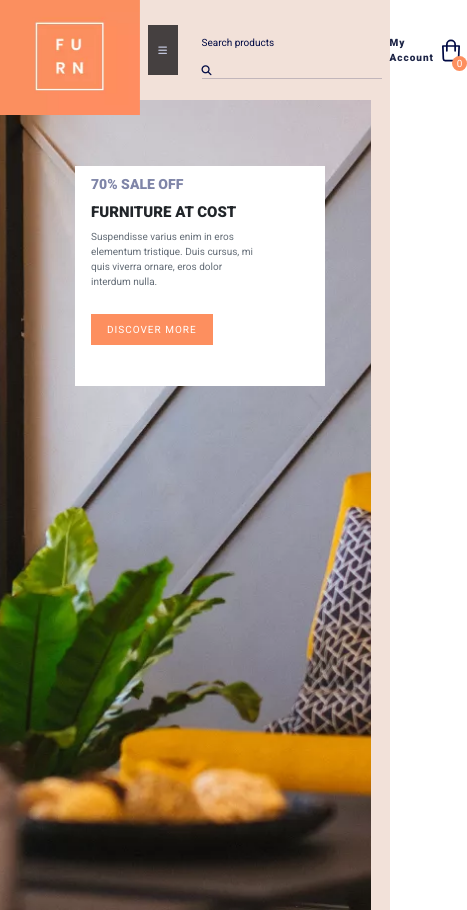
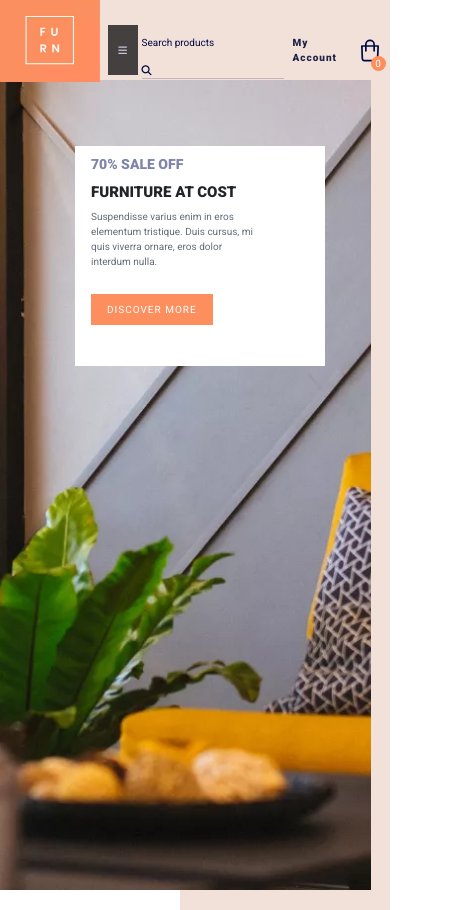
Before and after one commit to benbilltel/projectFe_lastSem, a plain HTML site: page index.html in a window 390 px wide. Shown: the top 910 px of the page, 467 px wide, since content can reach past the window. Drawn offline with nearby package versions, Linux system fonts and the light colour scheme.

Commit message:
responsive screen phone

```diff
--- a/src/css/style.css
+++ b/src/css/style.css
@@ -810,13 +810,22 @@ header .header_main {
   }
   /* header  */
   header .header_main{
-    padding: 0 0px 0 130px;
+    padding: 0 0px 0 90px;
+  }
+  header .header_main .menu{
+    justify-content: start;
   }
   .header_left .menu_main ul li, .header_right .search ul li{
     padding: 5px;
   }
   .header_area .header_main .header_left .logo{
-    width: 140px;
+    width: 100px;
+  }
+   header .header_area{
+    height: 80px;
+  }
+  header .header_area.sticky{
+    height: 100px;
   }
   .header_area .header_main .header_left .logo img{
     width: 100%;
@@ -828,7 +837,10 @@ header .header_main {
     font-size: 10px;
   }
   .header_right .search form input{
-    width: 180px;
+    width: 140px;
+  }
+  ul{
+    padding: 0;
   }
   .card_stor img {
     width: 18px;
```
